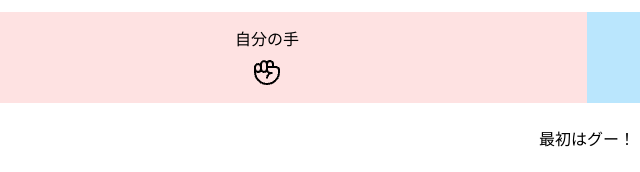
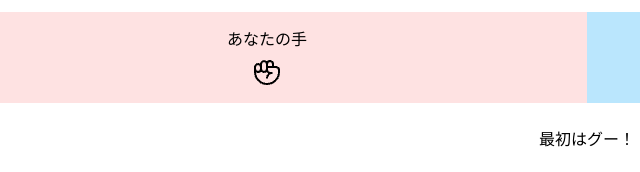
Before and after one commit to sayo2710/kadai01_janken, a plain HTML site: page index.html in a window 1280 px wide. Shown: the part 172-344 px from the top of the page, 53-693 px from the left. Drawn offline with nearby package versions, Linux system fonts and the light colour scheme.

Commit message:
Update index.html

```diff
--- a/index.html
+++ b/index.html
@@ -33,7 +33,7 @@
 
         <div class="flex justify-around">
             <div class="my-area">
-                <div>自分の手</div>
+                <div>あなたの手</div>
                 <div class="my-hand">
                     <img class="my-hand-pic" src="./img/stone.png" alt="">
                 </div>
```
